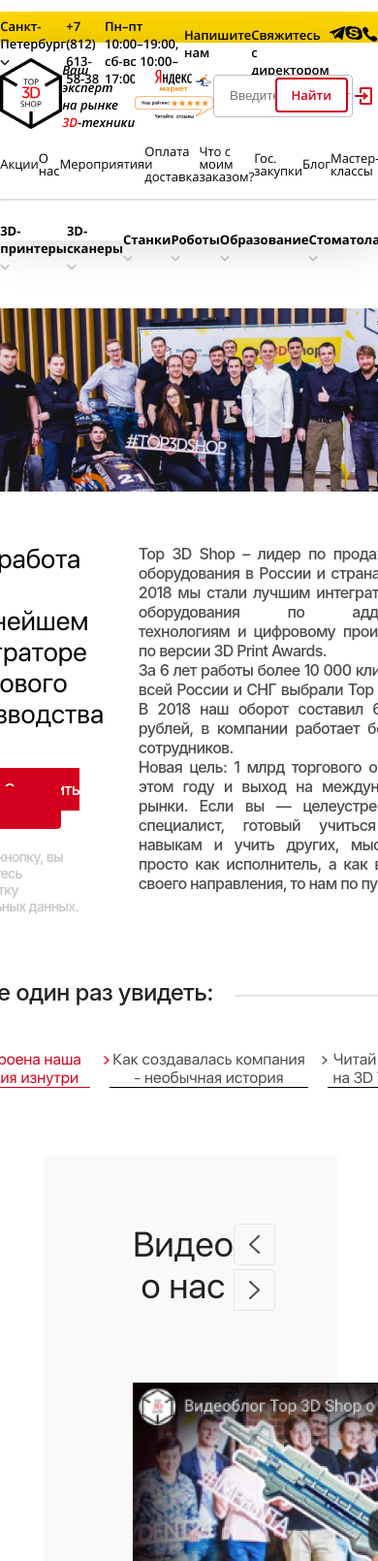
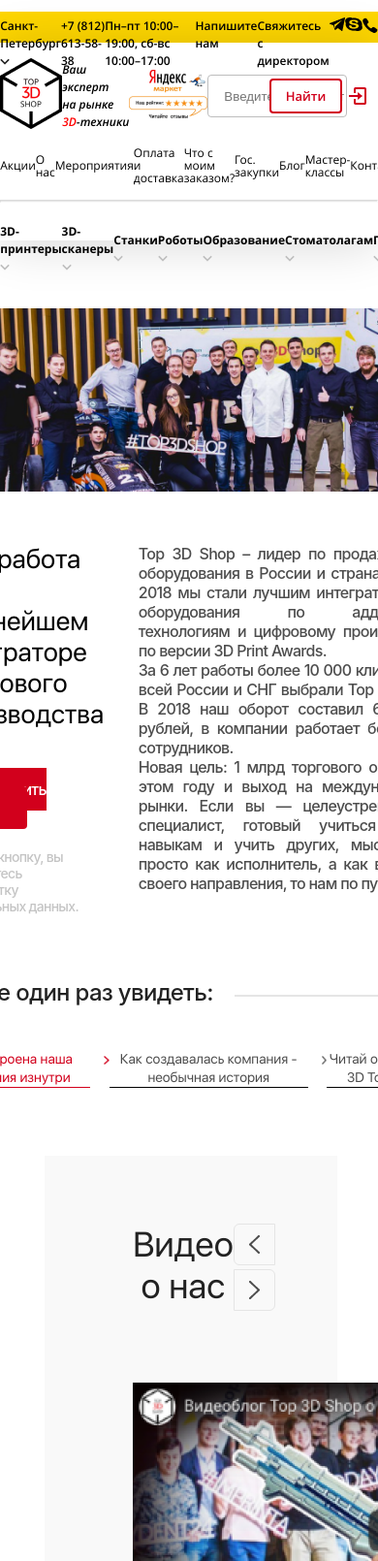
Before and after one commit to EvgenyChernov28/Top3DShop, a plain HTML site: page index.html in a window 390 px wide. Shown: the top 1610 px of the page at 97% size. Drawn offline with Linux system fonts and the light colour scheme; a web font is replaced by a local one.

Commit message:
Adaptiv_v01

```diff
--- a/CSS/style.css
+++ b/CSS/style.css
@@ -205,7 +205,7 @@
     text-align: center;
     background-color: #D2001C;
     border-radius: 4px;
-    padding: 12px 70px;
+    padding: 12px calc(50px + (70 - 50)*((100vw - 1024px) / (1920 - 1024)));
     letter-spacing: -0.7px;
 }
 
@@ -334,3 +334,15 @@
     margin: 0 calc(110px + (137 - 110)*((100vw - 1024px) / (1920 - 1024)));
     padding-bottom: 60px;
 }
+
+@media (max-width: 1135px){
+    .contact-us-list{
+        font-size: 12px;
+    }
+    .head-menu{
+        font-size: 12px;
+    }
+    .ourteam-aboutUs a{
+        font-size: 14px;
+    }
+}
```
